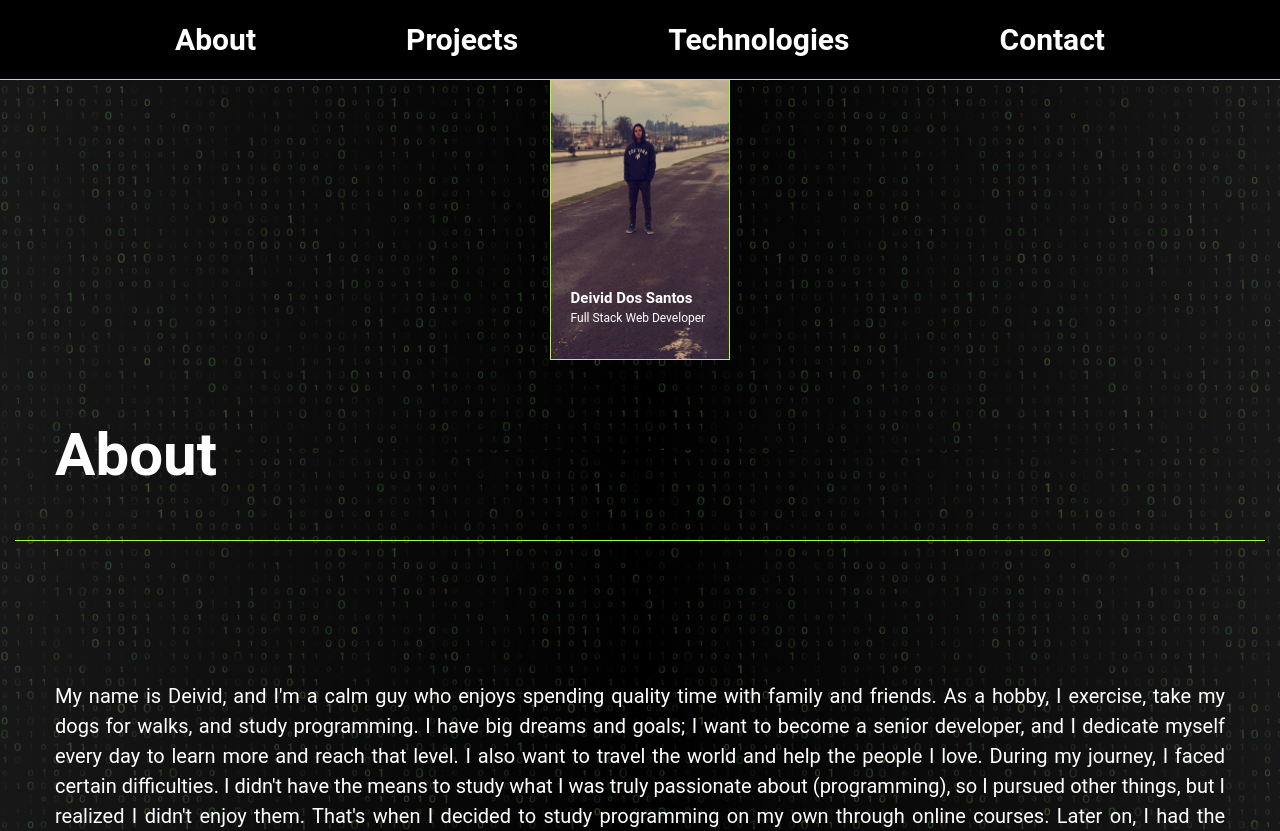
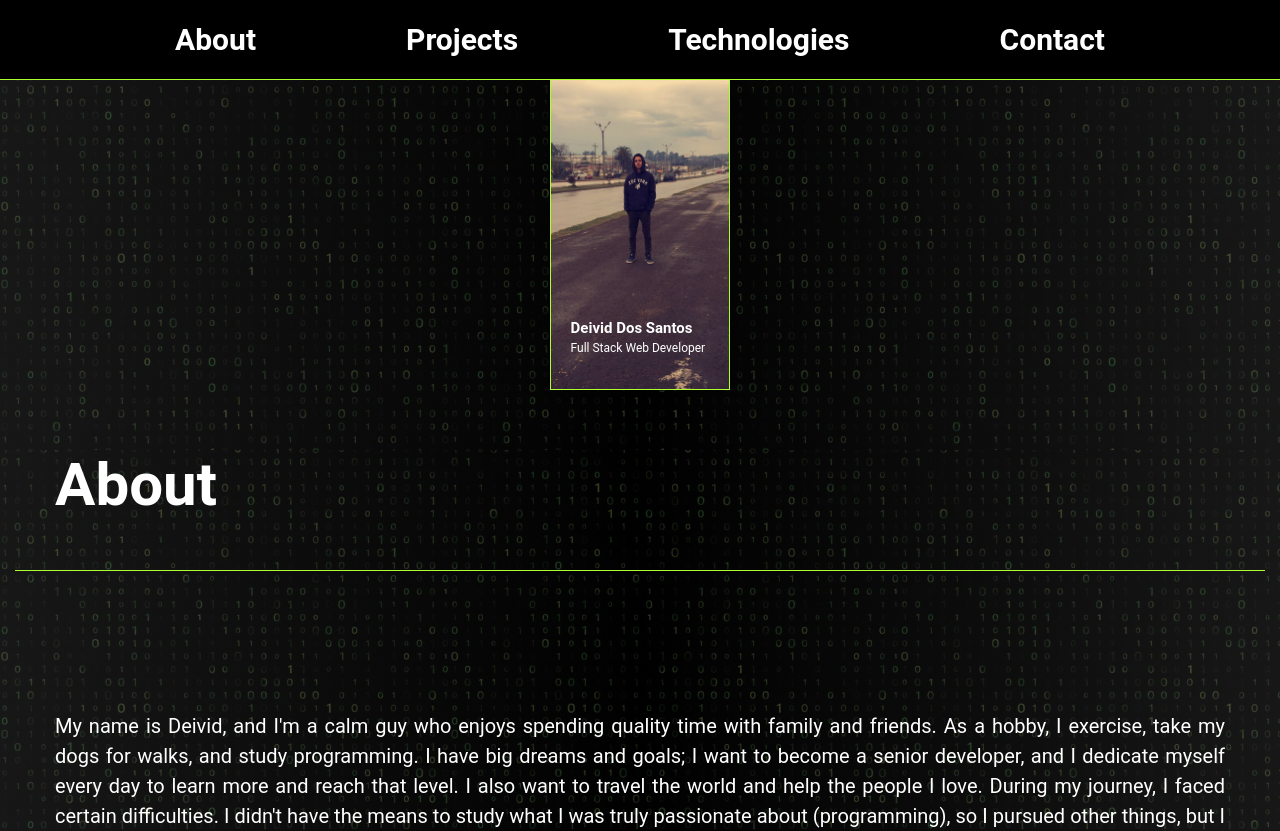
Before and after one commit to Deividds1/Deividds1.github.io, a React (Vite) app in the folder myWebSite/: page / in a window 1280 px wide. Shown: the top 831 px of the page. Built offline with nearby package versions, Linux system fonts and the light colour scheme.

Commit message:
arreglos css

```diff
--- a/myWebSite/src/App.css
+++ b/myWebSite/src/App.css
@@ -311,7 +311,7 @@ a {
         order: -1;
         height: 40vh;
         border: 1px solid greenyellow;
-        margin-top: 40px;
+        margin-top: 70px;
     }
 
     .name {
```
